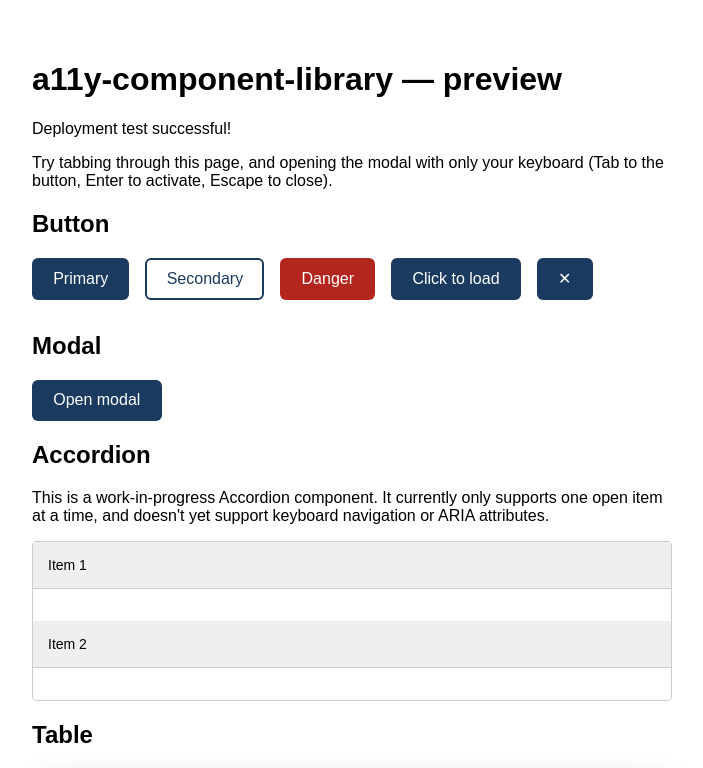
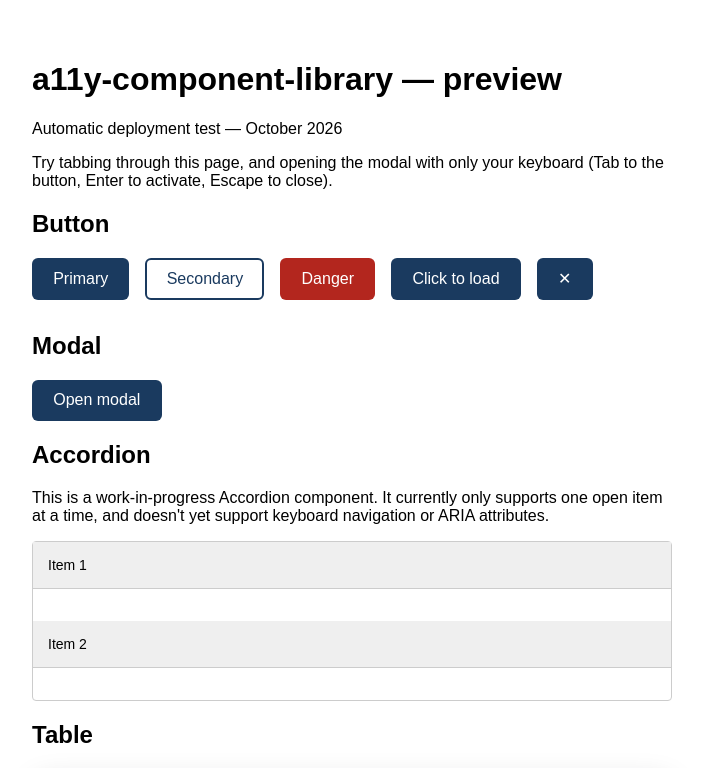
Before and after one commit to git-anjalib/a11y-component-library, a React (Vite) app: page / in a window 1280 px wide. Shown: the top 768 px of the page, without its empty margins (8-711 px from the left). Built offline with nearby package versions, Linux system fonts and the light colour scheme.

Commit message:
Test automatic deployment again

```diff
--- a/src/App.tsx
+++ b/src/App.tsx
@@ -21,7 +21,7 @@ export const App: React.FC = () => {
   return (
     <main style={{ fontFamily: "sans-serif", padding: "2rem", maxWidth: 640 }}>
       <h1>a11y-component-library — preview</h1>
-      <p>Deployment test successful!</p>
+      <p>Automatic deployment test — October 2026</p>
       <p>
         Try tabbing through this page, and opening the modal with only your
         keyboard (Tab to the button, Enter to activate, Escape to close).
```
